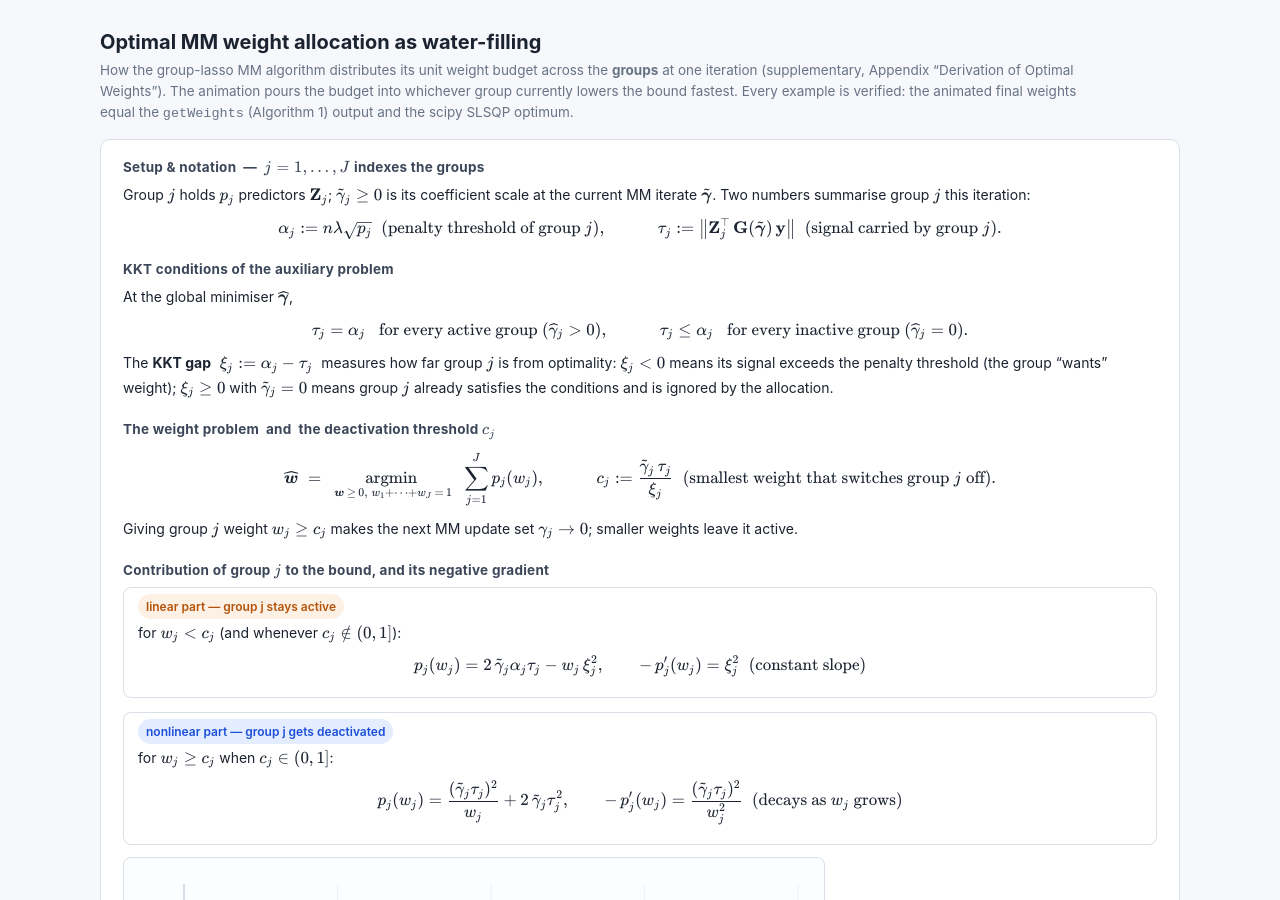
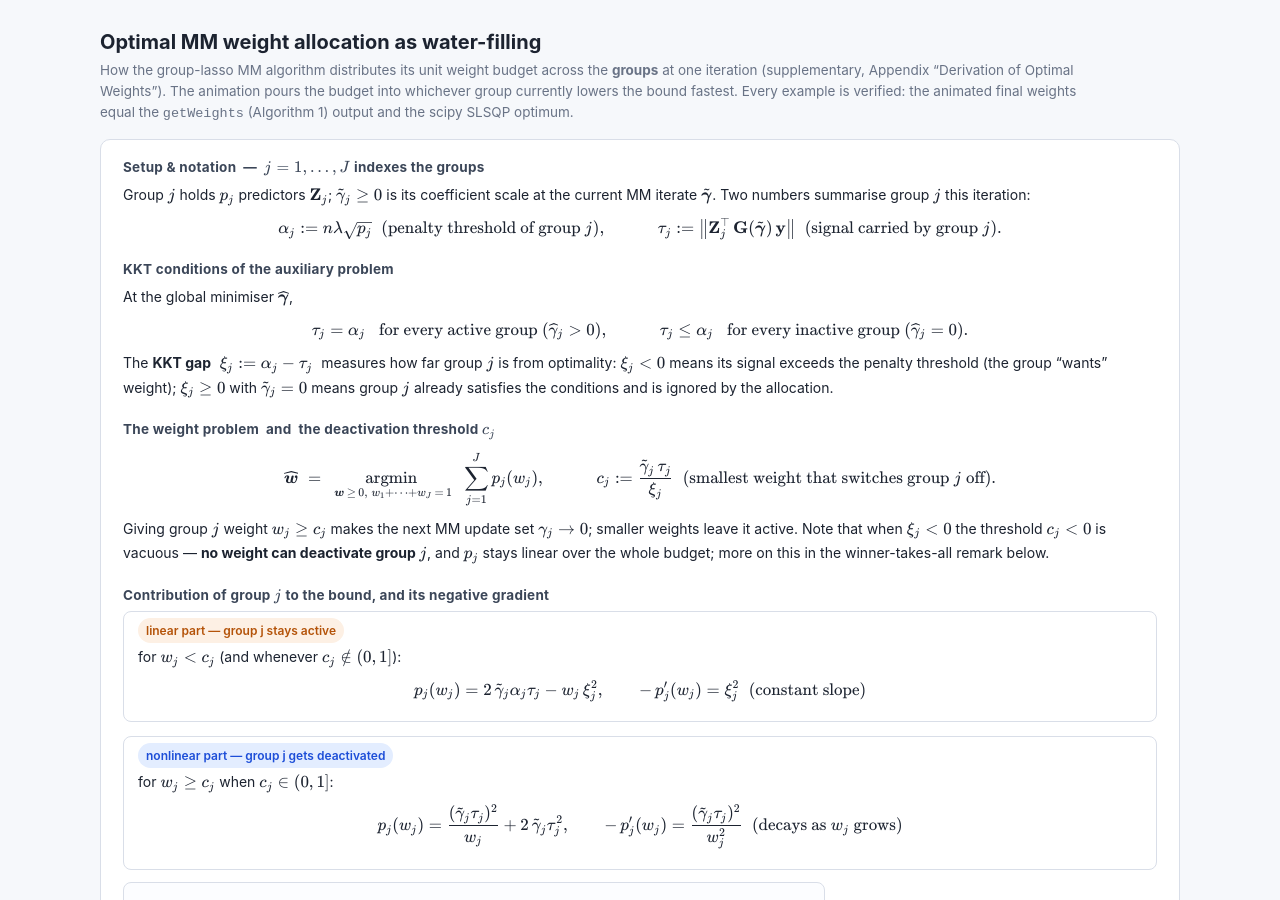
Before and after one commit to anantmathur44/anantmathur44.github.io, a Jekyll site: the page demos/mm-weight-allocation.html, which Jekyll copies as it is, in a window 1280 px wide and 900 px high. Built offline with Jekyll 4.4.1, drawn with Linux system fonts in a browser that asks for light colours.

Commit message:
Update weight-allocation demo: c_j<0 note
Co-Authored-By: Claude Fable 5 <noreply@anthropic.com>

```diff
--- a/demos/mm-weight-allocation.html
+++ b/demos/mm-weight-allocation.html
@@ -172,7 +172,10 @@
       \;\;\text{(smallest weight that switches group } j \text{ off)}.
     \]
     Giving group \(j\) weight \(w_j \ge c_j\) makes the next MM update set
-    \(\gamma_j \to 0\); smaller weights leave it active.
+    \(\gamma_j \to 0\); smaller weights leave it active. Note that when
+    \(\xi_j &lt; 0\) the threshold \(c_j &lt; 0\) is vacuous — <b>no weight can
+    deactivate group \(j\)</b>, and \(p_j\) stays linear over the whole budget; more
+    on this in the winner-takes-all remark below.
 
     <h3>Contribution of group \(j\) to the bound, and its negative gradient</h3>
     <div class="branchrow">
```
